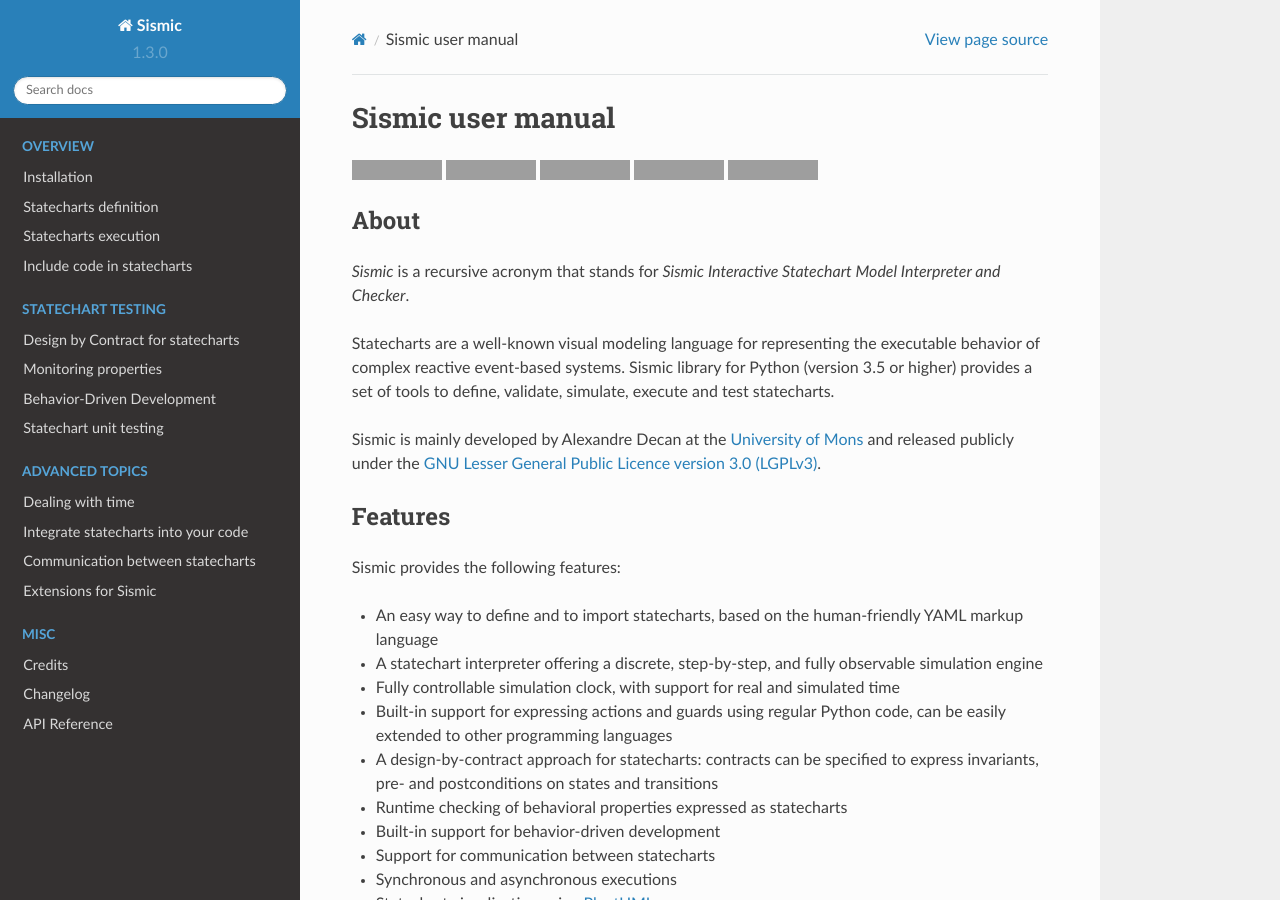
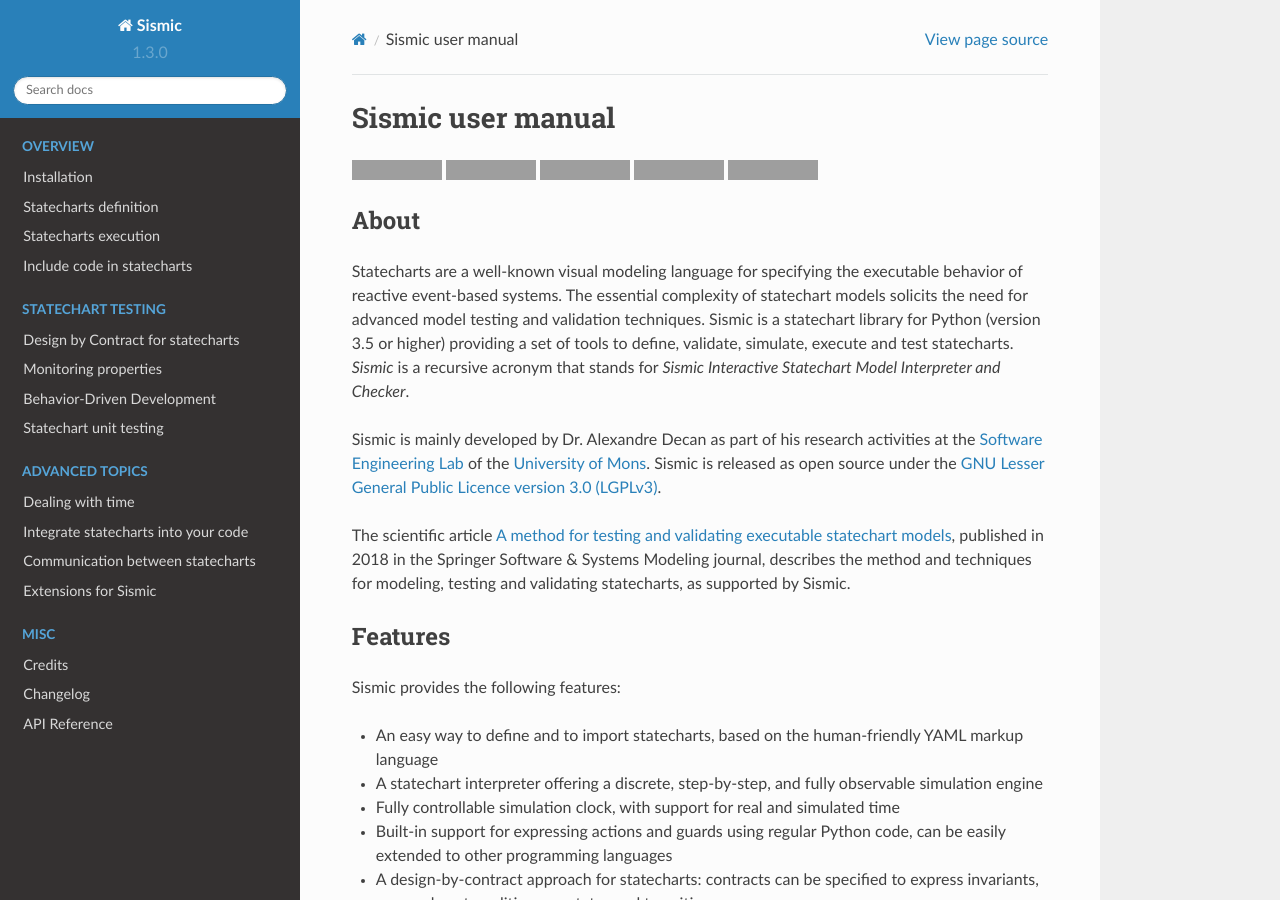
Before and after one commit to AlexandreDecan/sismic, a Sphinx documentation site: the page built from docs/index.rst, in a window 1280 px wide and 900 px high. Built offline with Sphinx 7.4.7 and the Read the Docs theme 2.0.0, drawn with Linux system fonts in a browser that asks for light colours; some of the changed text lies outside the part shown; grey boxes are pictures that could not be loaded.

Commit message:
Update index.rst
Add reference to sosym article in the documentation.

```diff
--- a/docs/index.rst
+++ b/docs/index.rst
@@ -20,15 +20,13 @@
 About
 -----
 
-*Sismic* is a recursive acronym that stands for *Sismic Interactive Statechart Model Interpreter and Checker*.
+Statecharts are a well-known visual modeling language for specifying the executable behavior
+of reactive event-based systems. The essential complexity of statechart models solicits the need for advanced model testing and validation techniques. Sismic is a statechart library for Python (version 3.5 or higher) providing a set of tools to define, validate, simulate, execute and test statecharts. *Sismic* is a recursive acronym that stands for *Sismic Interactive Statechart Model Interpreter and Checker*.
 
-Statecharts are a well-known visual modeling language for representing the executable behavior
-of complex reactive event-based systems. Sismic library for Python (version 3.5 or higher) provides a set of
-tools to define, validate, simulate, execute and test statecharts.
+Sismic is mainly developed by Dr. Alexandre Decan as part of his research activities at the `Software Engineering Lab <http://informatique.umons.ac.be/genlog>`_ of the `University of Mons <http://www.umons.ac.be>`_. Sismic is released
+as open source under the  `GNU Lesser General Public Licence version 3.0 (LGPLv3) <http://www.gnu.org/licenses/lgpl-3.0.html>`_.
 
-Sismic is mainly developed by Alexandre Decan at the `University of Mons <http://www.umons.ac.be>`_ and released
-publicly under the  `GNU Lesser General Public Licence version 3.0 (LGPLv3) <http://www.gnu.org/licenses/lgpl-3.0.html>`_.
-
+The scientific article `A method for testing and validating executable statechart models <https://doi.org/10.1007/s10270-018-0676-3>`_, published in 2018 in the Springer Software & Systems Modeling journal, describes the method and techniques for modeling, testing and validating statecharts, as supported by Sismic.
 
 Features
 --------
@@ -110,12 +108,27 @@
 
 Use GitHub's integrated services to contribute suggestions and feature requests for this library or to report bugs.
 
-You can cite Sismic using:
+You can cite the research article describing the method and techniques supported by Sismic using:
+
+Softw Syst Model (2018). https://doi.org/10.1007/s10270-018-0676-3
+.. code::
+
+    @software{sismic2018-sosym,
+      author = {Mens, Tom and Decan, Alexandre and Spanoudakis, Nikolaos},
+      journal = {Software and Systems Modeling},
+      publisher = {Springer},
+      year = 2018,
+      title = {A method for testing and validating executable statechart models},
+      doi = {10.1007/s10270-018-0676-3},
+      url = {https://link.springer.com/article/10.1007/s10270-018-0676-3},
+    }
+
+You can cite the Sismic library itself using:
 
 .. code::
 
     @software{sismic,
-      author = {{Alexandre Decan}},
+      author = {Decan, Alexandre},
       title = {Sismic Interactive Statechart Model Interpreter and Checker},
       url = {https://github.com/AlexandreDecan/sismic},
     }
```
